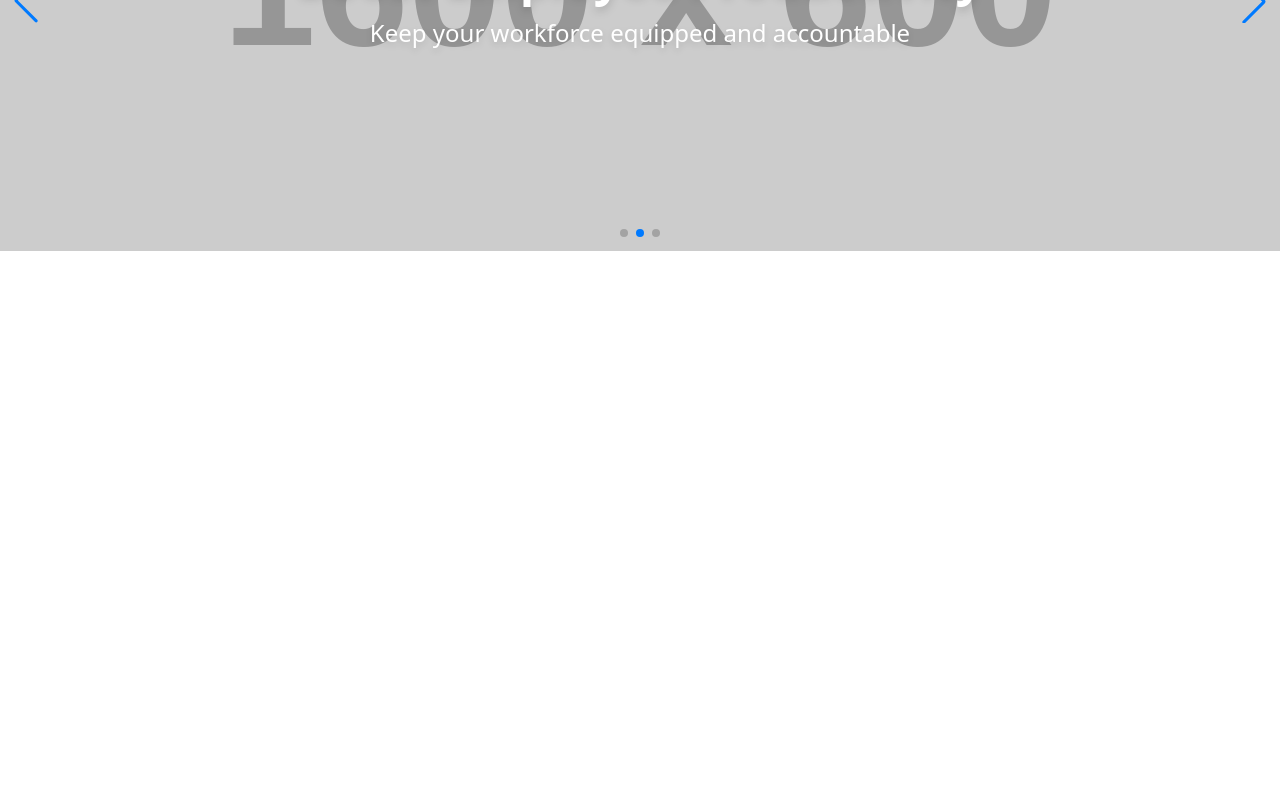
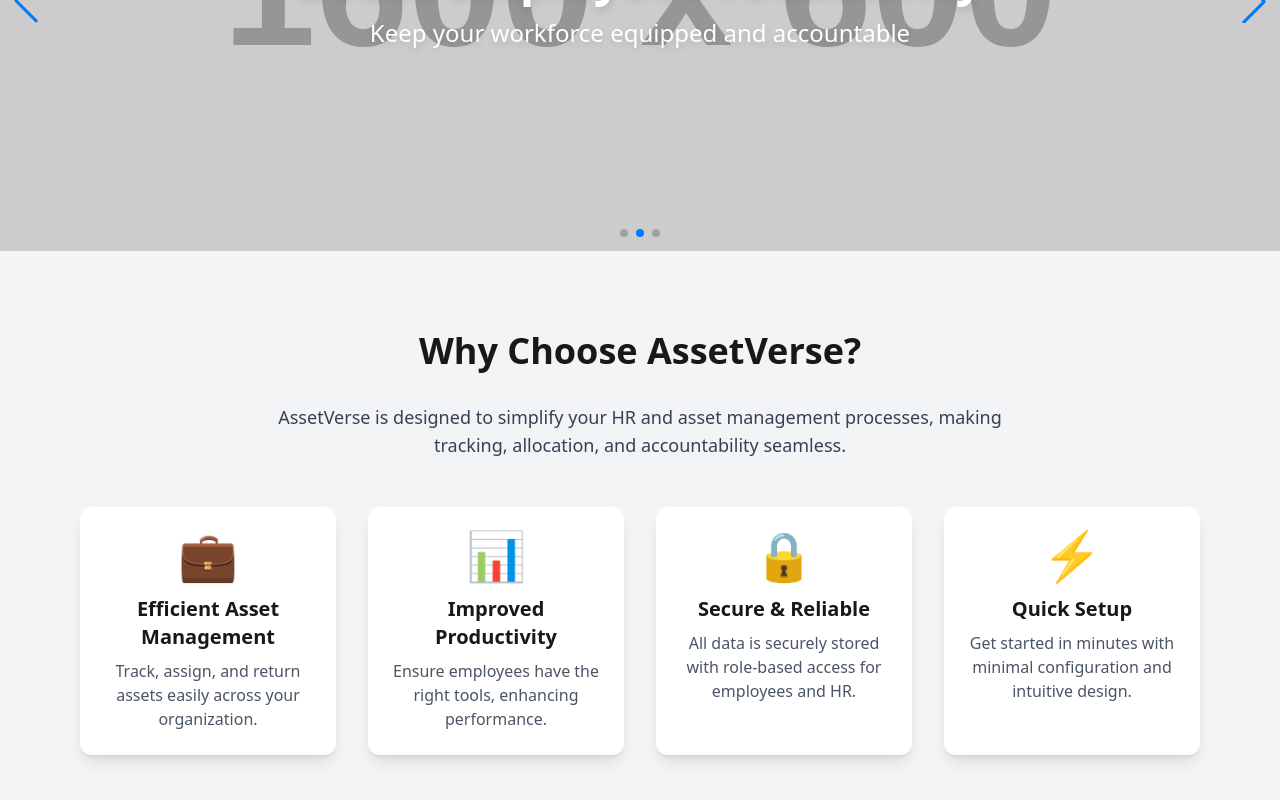
Before and after one commit to fhpantho/B12A12-Forntend, a React (Vite) app: page / in a window 1280 px wide. Shown: the part 316-1116 px from the top of the page. Before the commit the page ends 800 px from the top, so only its background shows below. Built offline with nearby package versions, Linux system fonts and the light colour scheme; no server answers.

Commit message:
added the aboutsection

```diff
--- /dev/null
+++ b/src/pages/AboutSection.jsx
@@ -0,0 +1,72 @@
+import React from "react";
+import { motion } from "framer-motion";
+
+const features = [
+  {
+    icon: "💼",
+    title: "Efficient Asset Management",
+    description:
+      "Track, assign, and return assets easily across your organization.",
+  },
+  {
+    icon: "📊",
+    title: "Improved Productivity",
+    description:
+      "Ensure employees have the right tools, enhancing performance.",
+  },
+  {
+    icon: "🔒",
+    title: "Secure & Reliable",
+    description:
+      "All data is securely stored with role-based access for employees and HR.",
+  },
+  {
+    icon: "⚡",
+    title: "Quick Setup",
+    description:
+      "Get started in minutes with minimal configuration and intuitive design.",
+  },
+];
+
+const AboutSection = () => {
+  return (
+    <section className="py-20 bg-gray-100">
+      <div className="max-w-6xl mx-auto px-4 text-center">
+        <motion.h2
+          className="text-4xl font-bold mb-8"
+          initial={{ opacity: 0, y: -30 }}
+          whileInView={{ opacity: 1, y: 0 }}
+          transition={{ duration: 0.6 }}
+        >
+          Why Choose AssetVerse?
+        </motion.h2>
+        <motion.p
+          className="text-lg text-gray-700 mb-12 max-w-3xl mx-auto"
+          initial={{ opacity: 0 }}
+          whileInView={{ opacity: 1 }}
+          transition={{ duration: 0.8, delay: 0.2 }}
+        >
+          AssetVerse is designed to simplify your HR and asset management processes, making tracking, allocation, and accountability seamless.
+        </motion.p>
+
+        <div className="grid md:grid-cols-2 lg:grid-cols-4 gap-8">
+          {features.map((feature, index) => (
+            <motion.div
+              key={index}
+              className="bg-white p-6 rounded-xl shadow-lg hover:shadow-2xl transition-shadow"
+              initial={{ opacity: 0, y: 20 }}
+              whileInView={{ opacity: 1, y: 0 }}
+              transition={{ duration: 0.6, delay: 0.2 * index }}
+            >
+              <div className="text-5xl mb-4">{feature.icon}</div>
+              <h3 className="text-xl font-semibold mb-2">{feature.title}</h3>
+              <p className="text-gray-600">{feature.description}</p>
+            </motion.div>
+          ))}
+        </div>
+      </div>
+    </section>
+  );
+};
+
+export default AboutSection;
--- a/src/pages/Home.jsx
+++ b/src/pages/Home.jsx
@@ -1,11 +1,13 @@
 import React from 'react';
 import HeroPage from './HeroPage';
+import AboutSection from './AboutSection';
 
 
 const Home = () => {
     return (
         <div>
             <HeroPage/>
+            <AboutSection/>
         </div>
     );
 };
```
